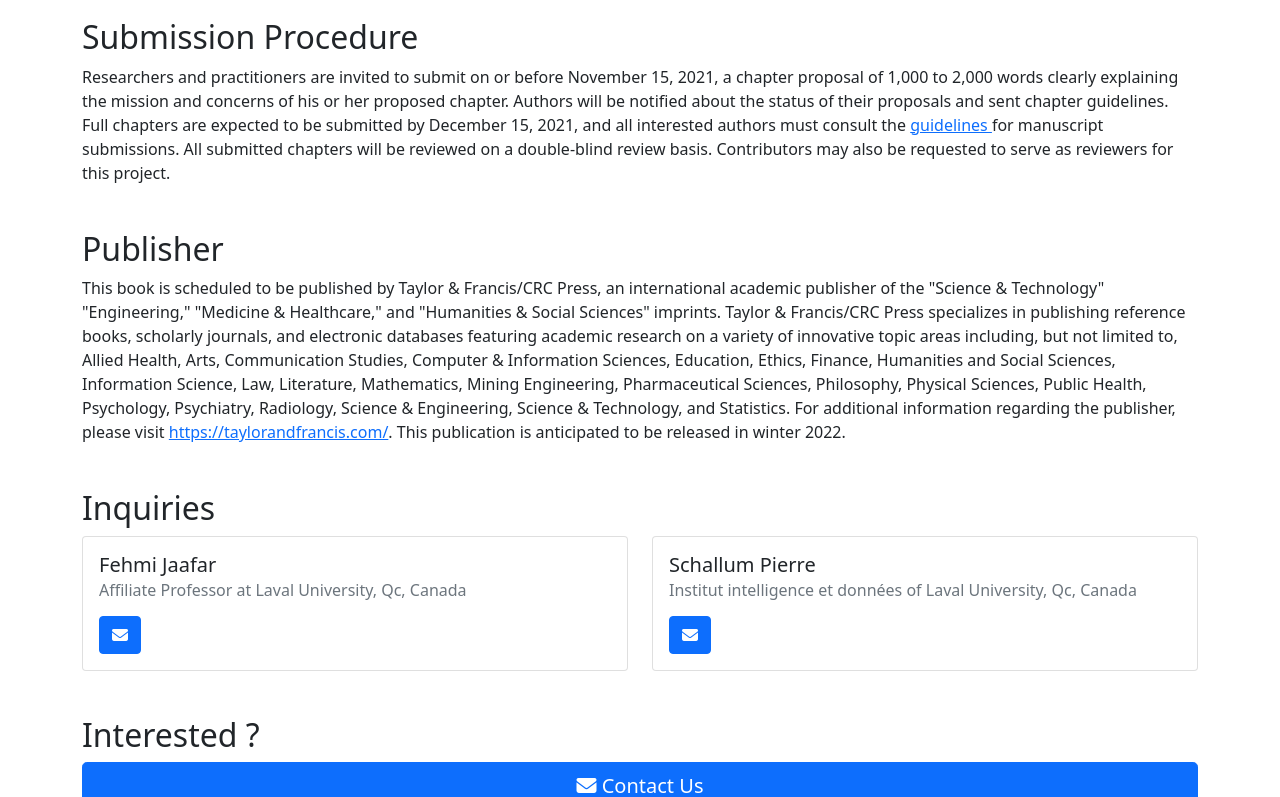
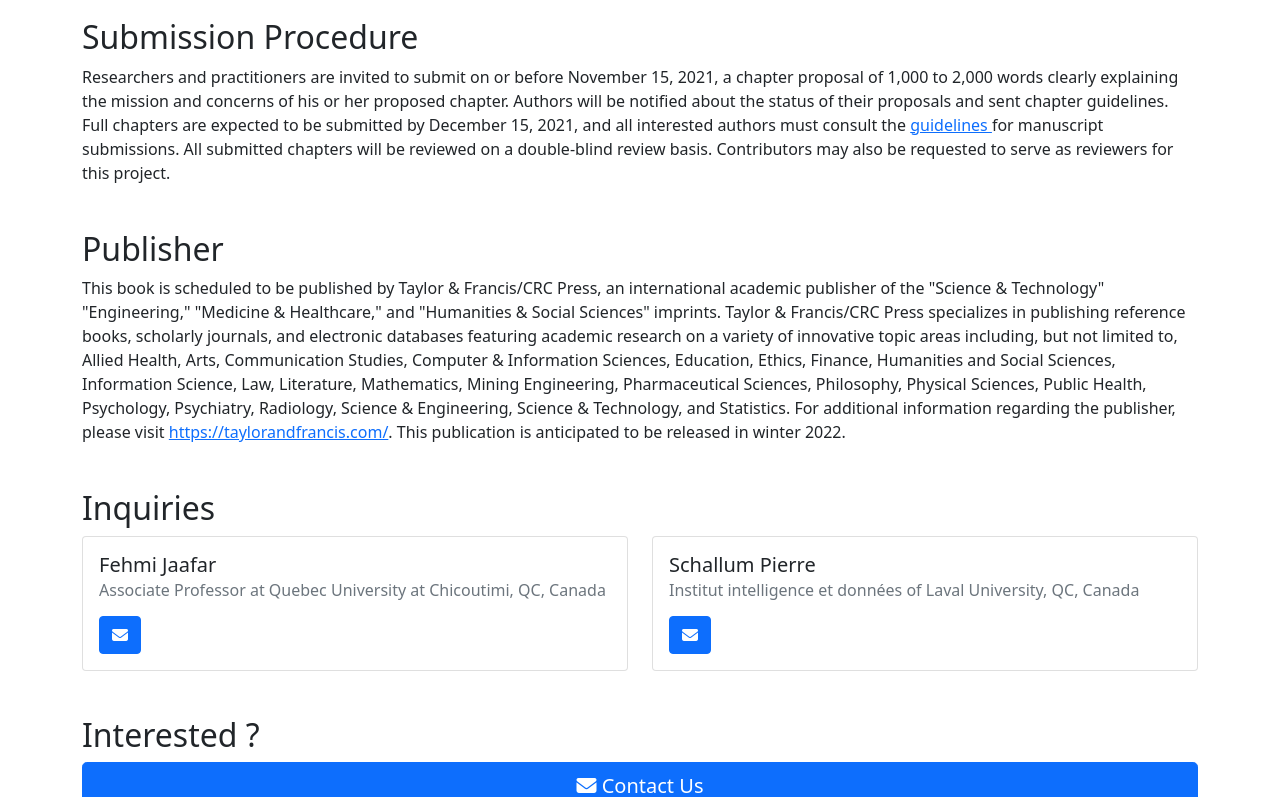
Before and after one commit to blockchainiotbook/blockchainiotbook.github.io, a plain HTML site: page index.html in a window 1280 px wide. Shown: the part 1769-2566 px from the top of the page. Drawn offline with nearby package versions, Linux system fonts and the light colour scheme.

Commit message:
Update contact title + fix typo in date

```diff
--- a/index.html
+++ b/index.html
@@ -70,7 +70,7 @@
           </tr>
           <tr>
             <td>Author Notification</td>
-            <td>January 15, 2021</td>
+            <td>January 15, 2022</td>
           </tr>
           <tr>
             <td>Camera-ready and Copyright Due</td>
@@ -195,7 +195,7 @@
             <div class="card-body">
               <h5 class="card-title">Fehmi Jaafar</h5>
               <h6 class="card-subtitle mb-2 text-muted">
-                Affiliate Professor at Laval University, Qc, Canada
+                Associate Professor at Quebec University at Chicoutimi, QC, Canada
               </h6>
               <p class="card-text"></p>
               <a
@@ -213,7 +213,7 @@
             <div class="card-body">
               <h5 class="card-title">Schallum Pierre</h5>
               <h6 class="card-subtitle mb-2 text-muted">
-                Institut intelligence et données of Laval University, Qc, Canada
+                Institut intelligence et données of Laval University, QC, Canada
               </h6>
               <p class="card-text"></p>
               <a
```
